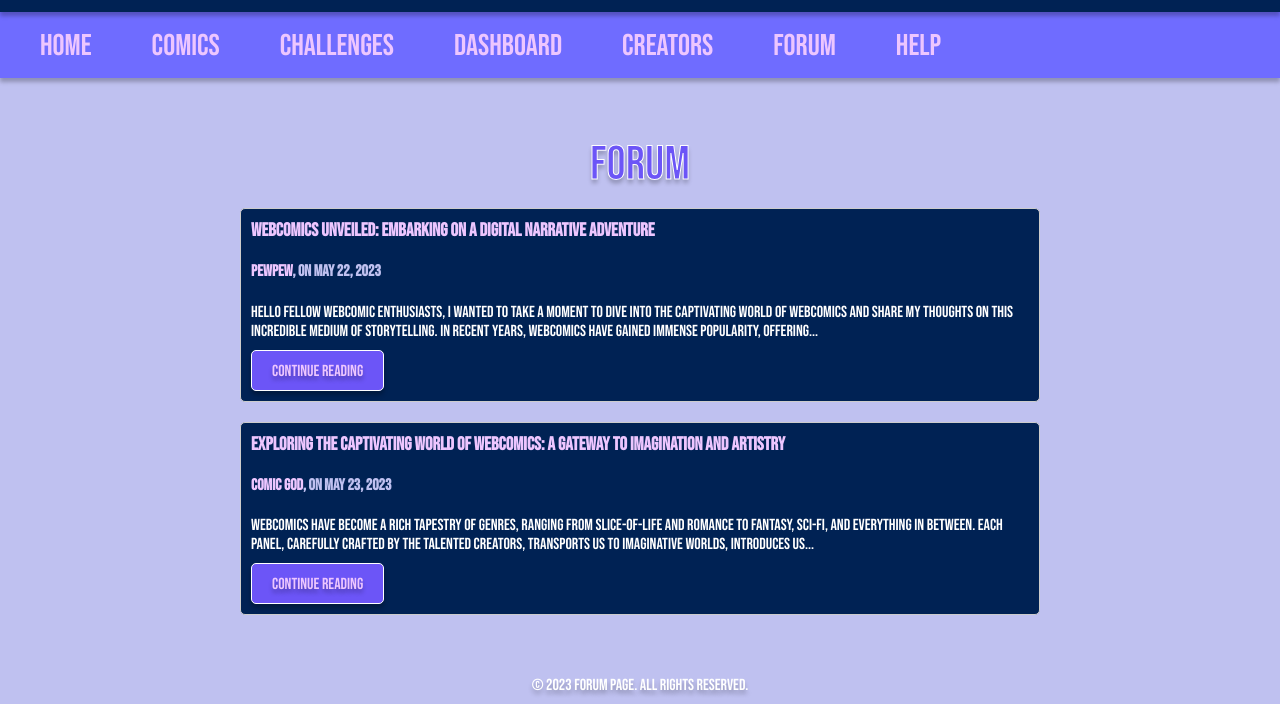
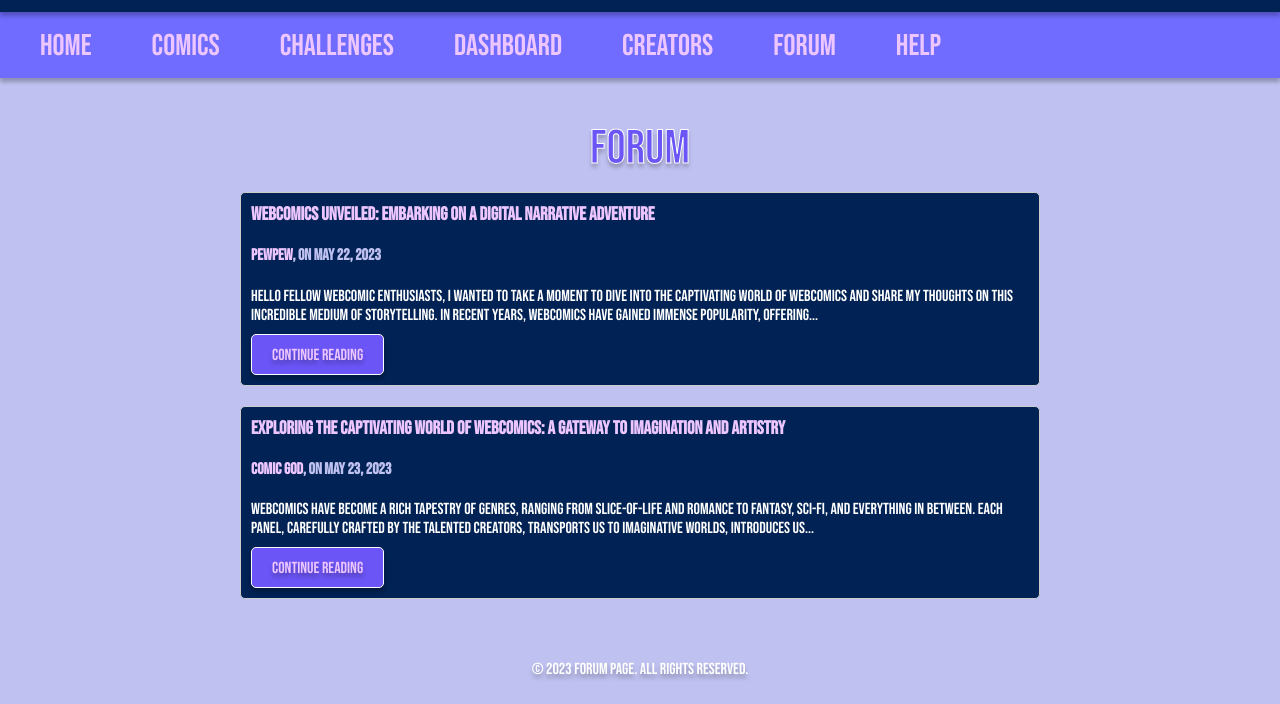
Before and after one commit to Veehulkendeer/webcomic-corner, a website: page forum.html in a window 1280 px wide. Shown: the part 168-872 px from the top of the page. Drawn offline with Linux system fonts and the light colour scheme.

Commit message:
modified:   forum.css

```diff
--- a/forum.css
+++ b/forum.css
@@ -1,7 +1,7 @@
 h2 {
     text-align: center;
     margin-left: 0;
-    margin-top: 1rem;
+    margin-top: 0;
     margin-bottom: 1rem;
     font-family: 'bebas_neueregular', sans-serif;
     font-style: normal;
```
